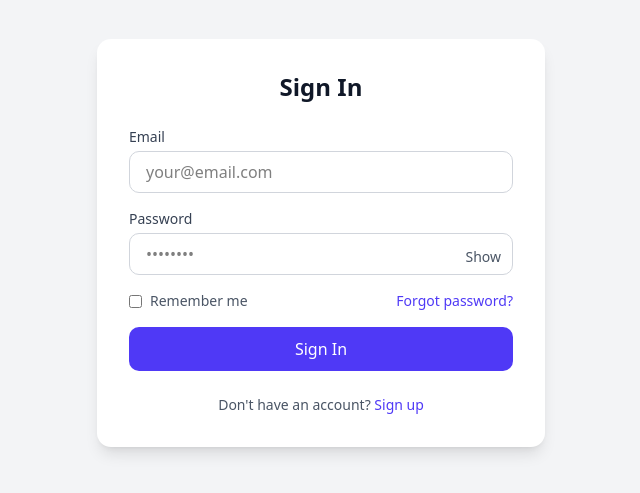
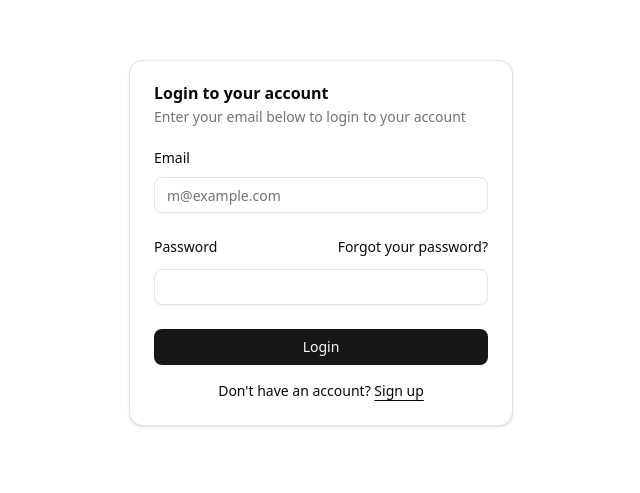
Before and after one commit to Arize-Solo-Leveling/admin-dashboard, a Next.js app: page /login in a window 1280 px wide. Shown: the part 157-650 px from the top of the page, without its empty margins (319-959 px from the left). Built offline with nearby package versions, Linux system fonts and the light colour scheme.

Commit message:
fix(login): change the ui of login page

```diff
--- a/app/login/page.tsx
+++ b/app/login/page.tsx
@@ -1,105 +1,11 @@
-"use client";
-import React, { useState } from "react";
-import { useRouter } from "next/navigation";
-import axios from "axios";
-import Cookies from "js-cookie";
+import { LoginForm } from "@/components/login-form"
 
-
-const LoginPage = () => {
-    const [email, setEmail] = useState("");
-    const [password, setPassword] = useState("");
-    const [showPassword, setShowPassword] = useState(false);
-    const router = useRouter();
-
-    const handleLogin = async (e : React.FormEvent) => {
-        e.preventDefault();
-        try{
-            const response = await axios.post("http://localhost:8080/auth/login", {
-                email, password
-            }, {withCredentials : true});
-
-            const {token, refreshToken} = response.data;
-            // localStorage.setItem("token", token);
-            // localStorage.setItem("refreshToken", refreshToken);
-            // Cookies.set("token", token);
-            // Cookies.set("refreshToken", refreshToken);
-            // router.push("/dashboard");
-            document.cookie = `token=${token};`;
-            document.cookie = `refreshToken=${refreshToken};t`;
-            router.push("/dashboard");
-        }catch(error: any){
-            alert("Login failed: " + (error.response?.data?.message || error.message));
-        }
-    }
-
+export default function Page() {
   return (
-    <div className="min-h-screen bg-gray-100 flex items-center justify-center p-4">
-      <div className="max-w-md w-full bg-white rounded-xl shadow-lg p-8">
-        <h2 className="text-2xl font-bold text-gray-900 mb-6 text-center">Sign In</h2>
-
-        <form onSubmit={handleLogin} className="space-y-4">
-          <div>
-            <label className="block text-sm font-medium text-gray-700 mb-1">Email</label>
-            <input
-              type="email"
-              value={email}
-              onChange={(e) => setEmail(e.target.value)}
-              className="w-full px-4 py-2 border border-gray-300 rounded-lg focus:ring-2 focus:ring-indigo-500 focus:border-indigo-500 outline-none transition-all text-black"
-              placeholder="your@email.com"
-              required
-            />
-          </div>
-
-          <div className="relative">
-  <label className="block text-sm font-medium text-gray-700 mb-1">Password</label>
-  <input
-    type={showPassword ? "text" : "password"}
-    className="w-full px-4 py-2 border border-gray-300 rounded-lg focus:ring-2 focus:ring-indigo-500 focus:border-indigo-500 outline-none transition-all text-black"
-    placeholder="••••••••"
-    value={password}
-    onChange={(e) => setPassword(e.target.value)}
-    required
-  />
-            <button
-                type="button"
-                    onClick={() => setShowPassword((prev) => !prev)}
-                    className="absolute right-3 top-[38px] text-sm text-gray-600 hover:text-gray-800"
-                    >
-                    {showPassword ? "Hide" : "Show"}
-                </button>
-            </div>
-
-
-          <div className="flex items-center justify-between">
-            <label className="flex items-center">
-              <input
-                type="checkbox"
-                className="rounded border-gray-300 text-indigo-600 focus:ring-indigo-500"
-              />
-              <span className="ml-2 text-sm text-gray-600">Remember me</span>
-            </label>
-            <a href="#" className="text-sm text-indigo-600 hover:text-indigo-500">
-              Forgot password?
-            </a>
-          </div>
-
-          <button
-            type="submit"
-            className="w-full bg-indigo-600 hover:bg-indigo-700 text-white font-medium py-2.5 rounded-lg transition-colors"
-          >
-            Sign In
-          </button>
-        </form>
-
-        <div className="mt-6 text-center text-sm text-gray-600">
-          Don&apos;t have an account?{" "}
-          <a href="#" className="text-indigo-600 hover:text-indigo-500 font-medium">
-            Sign up
-          </a>
-        </div>
+    <div className="flex min-h-svh w-full items-center justify-center p-6 md:p-10">
+      <div className="w-full max-w-sm">
+        <LoginForm />
       </div>
     </div>
-  );
-};
-
-export default LoginPage;
+  )
+}
--- /dev/null
+++ b/components/login-form.tsx
@@ -0,0 +1,68 @@
+import { cn } from "@/lib/utils"
+import { Button } from "@/components/ui/button"
+import {
+  Card,
+  CardContent,
+  CardDescription,
+  CardHeader,
+  CardTitle,
+} from "@/components/ui/card"
+import { Input } from "@/components/ui/input"
+import { Label } from "@/components/ui/label"
+
+export function LoginForm({
+  className,
+  ...props
+}: React.ComponentProps<"div">) {
+  return (
+    <div className={cn("flex flex-col gap-6", className)} {...props}>
+      <Card>
+        <CardHeader>
+          <CardTitle>Login to your account</CardTitle>
+          <CardDescription>
+            Enter your email below to login to your account
+          </CardDescription>
+        </CardHeader>
+        <CardContent>
+          <form>
+            <div className="flex flex-col gap-6">
+              <div className="grid gap-3">
+                <Label htmlFor="email">Email</Label>
+                <Input
+                  id="email"
+                  type="email"
+                  placeholder="m@example.com"
+                  required
+                />
+              </div>
+              <div className="grid gap-3">
+                <div className="flex items-center">
+                  <Label htmlFor="password">Password</Label>
+                  <a
+                    href="#"
+                    className="ml-auto inline-block text-sm underline-offset-4 hover:underline"
+                  >
+                    Forgot your password?
+                  </a>
+                </div>
+                <Input id="password" type="password" required />
+              </div>
+              <div className="flex flex-col gap-3">
+                <Button type="submit" className="w-full">
+                  Login
+                </Button>
+
+              </div>
+            </div>
+            <div className="mt-4 text-center text-sm">
+              Don&apos;t have an account?{" "}
+              <a href="#" className="underline underline-offset-4">
+                Sign up
+              </a>
+            </div>
+          </form>
+        </CardContent>
+      </Card>
+    </div>
+  )
+}
```
